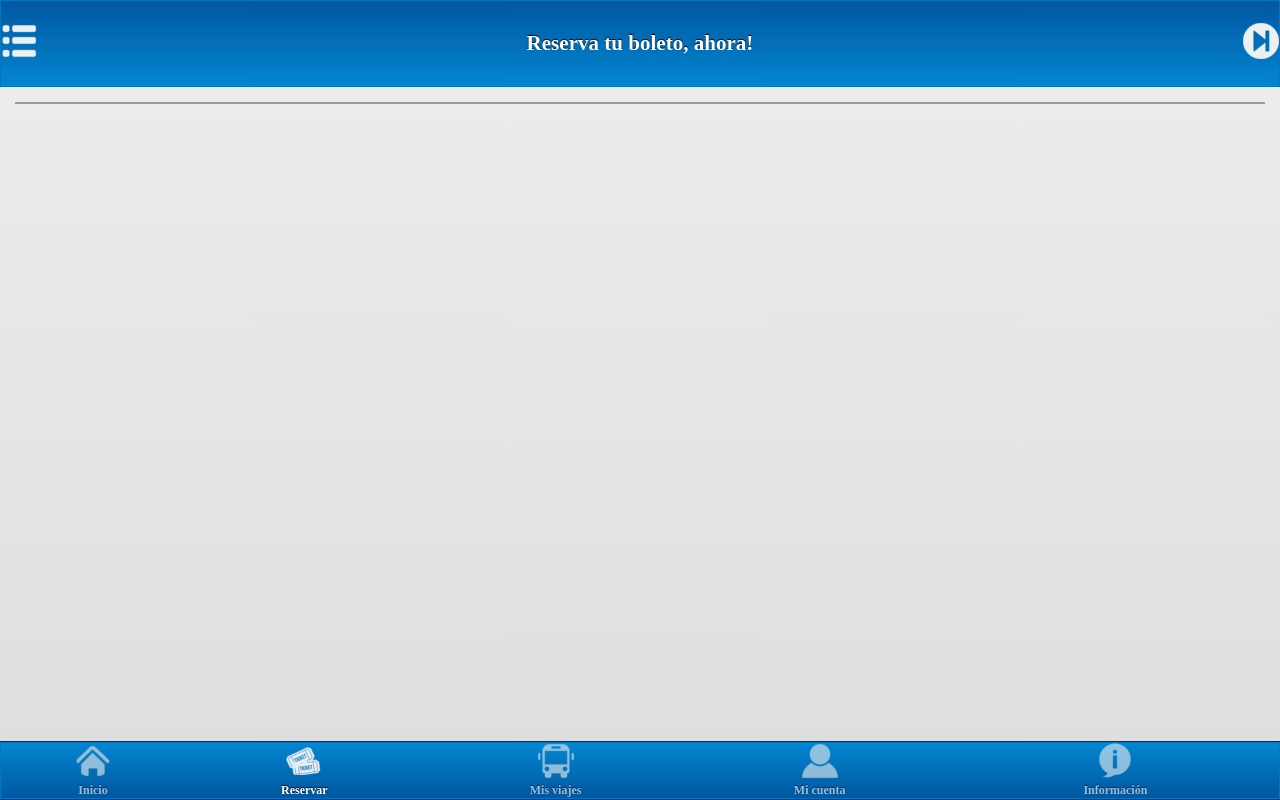
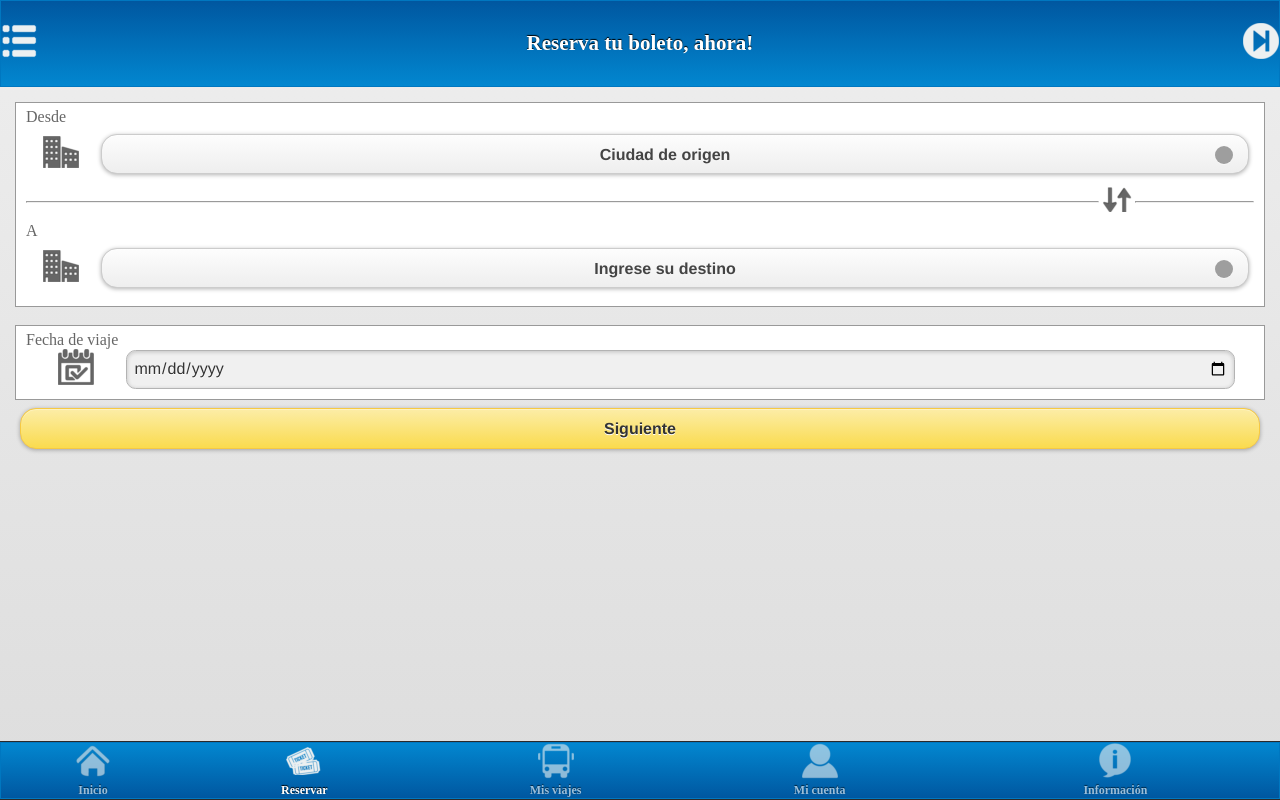
Before and after one commit to Leyton16/resertiks, a PHP site: page / in a window 1280 px wide, after a click that opens the changed part. Run offline with PHP 8.4, Linux system fonts and the light colour scheme; grey boxes are pictures that could not be loaded.

Commit message:
Add files via upload

```diff
--- a/index.html
+++ b/index.html
@@ -58,8 +58,59 @@
 	</div>
 	<div data-role="content">
 		<div class="contenido">
+        <table width="100%" border="0" cellpadding="0" cellspacing="0">
+  <tr>
+    <td width="70px">Desde</td>
+    <td></td>
+  </tr>
+  <tr>
+    <td align="center"><img src="ic_cdad.png"></td>
+    <td><select name="cdad_orige" id="cdad_orige">
+    <option>Ciudad de origen</option>
+    <option>Guaranda</option>
+    </select></td>
+  </tr>
+</table>
+<table width="100%" border="0" cellpadding="0" cellspacing="0">
+  <tr>
+    <td width="90%"><hr></td>
+    <td align="center"><img src="ic_flec.png"></td>
+    <td width="20%"><hr></td>
+  </tr>
+</table>
 
-        </div>
+		<table width="100%" border="0" cellpadding="0" cellspacing="0">
+  <tr>
+    <td width="70px">A</td>
+    <td></td>
+  </tr>
+  <tr>
+    <td align="center"><img src="ic_cdad.png"></td>
+    <td><select name="cdad_dest" id="cdad_dest">
+    <option>Ingrese su destino</option>
+    <option>Ambato</option>
+    <option>Babahoyo</option>
+    <option>Chillanes</option>
+    <option>Riobamba</option>
+    </select></td>
+  </tr>
+</table>
+        </div><br>
+        <div class="contenido">
+<table width="100%" border="0" cellspacing="0" cellpadding="0">
+  <tr>
+    <td width="100px">Fecha de viaje</td>
+    <td></td>
+  </tr>
+  <tr>
+    <td align="center"><img src="ic_cale.png"></td>
+    <td><input type="date"></td>
+  </tr>
+</table>
+</div>
+<div>
+<button type="submit" name="sig" id="sig" data-theme="e">Siguiente</button>
+</div>
 	</div>
 	<div data-role="footer" data-position="fixed" data-id="footer_fijo">
 		<table align="center" width="100%" border="0" cellpadding="0" cellspacing="0" class="footer">
@@ -134,17 +185,16 @@
 	</div>
 	<div data-role="content">
     	<font face="Times New Roman, Times, serif"><p>Inicia sesión o Regístrate gratis con <font color="#0067B0"><strong>ReserTiks</strong></font>.</p></font>
-        <form action="" method="">
-        <input type="email" name="names" id="names" placeholder="Correo electrónico">
-        <input type="password" name="names" id="names" placeholder="Contraseña">
-        </form>
+        <form action="login.php" method="post" data-ajax="false">
+        <input type="email" name="email" id="email" placeholder="Correo electrónico">
+        <input type="password" name="pass" id="pass" placeholder="Contraseña">
         <table width="100%" border="0px" cellpadding="0px" cellspacing="0px">
   <tr>
-    <td align="center"><a href="" data-role="button" class="btn_ini">Iniciar sesión</a></td>
+    <td align="center"><input type="submit" value="Iniciar sesión" data-theme="b" size="auto"></td>
     <td align="center"><a href="#registrar" data-role="button" data-rel="dialog" data-transition="slidedown" class="btn_reg">Regístrarse</a></td>
   </tr>
 </table>
-
+        </form>
 
         </div>
 	</div>
@@ -170,7 +220,7 @@
         <table width="100%" border="0px" cellpadding="0px" cellspacing="0px">
   <tr>
     <td align="center"><a href="" data-role="button" class="btn_reg">Regístrarse</a></td>
-    <td align="center"><a href="#ingresar" data-role="button" data-rel="dialog" data-transition="slidedown" class="btn_cancelar">Cancelar</a></td>
+    <td align="center"><a href="#ingresar" data-role="button" data-rel="dialog" data-transition="slidedown" class="btn_cancelar" data-theme="e">Cancelar</a></td>
   </tr>
 </table>
 
--- a/styles.css
+++ b/styles.css
@@ -2,14 +2,15 @@
 .contenido{
 display:block;
 background:#FFF;
-color:#000;
+color:#666;
 border:solid #999 1px;
-padding-top:0px;
+padding-top:5px;
 padding-left:10px;
 padding-right:10px;
+padding-bottom:10px;
 text-align:justify;
 font-size:16px;
-font-family:Arial, Helvetica, sans-serif;
+font-family:"Times New Roman", Times, serif;
 width:auto;
 height:100%;
 }
@@ -49,10 +50,14 @@ border:#0067B0 1px solid;
 font-family:"Times New Roman", Times, serif;
 background-image:-webkit-gradient(linear,left top,left bottom,from(#D73C2C),to(#E74C3C));
 border:#C72C1C 1px solid;
-width:160px;
+width:auto;
 color:#fff;
 font-size:18px;
 text-shadow:none;
+}
+.btn_reg:hover{
+cursor:auto;
+opacity:0.9;
 }
 .btn_ini{
 font-family:"Times New Roman", Times, serif;
@@ -71,5 +76,13 @@ width:160px;
 color:#FFF;
 font-size:18px;
 text-shadow:none;
-border-radius:0px;
+border-radius:20px;
 }
+.btn_sig{
+background-position:bottom;
+background:#393;
+border-radius:15px;
+visibility:visible;
+border:#060 1px solid;
+bottom:none;
+}
```
Also changed, not shown: login.php (added, +8 -0 lines), ic_cale.png (added), ic_cdad.png (added), ic_flec.png (added).
